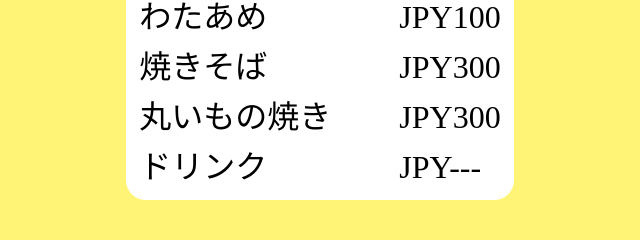
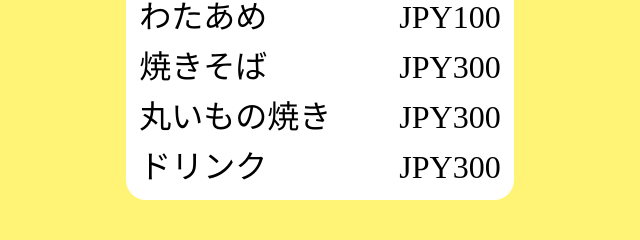
Before and after one commit to kawaguchi-ngroup/kwpc, a plain HTML site: page index.html in a window 1280 px wide. Shown: the part 2137-2377 px from the top of the page, 640-1280 px from the left. Drawn offline with Linux system fonts and the light colour scheme.

Commit message:
Update index.html

```diff
--- a/index.html
+++ b/index.html
@@ -56,7 +56,7 @@
                         </tr>
                         <tr>
                             <td>ドリンク　</td>
-                            <td>　JPY---</td>
+                            <td>　JPY300</td>
                         </tr>
                     </table>
                     </center>
```
